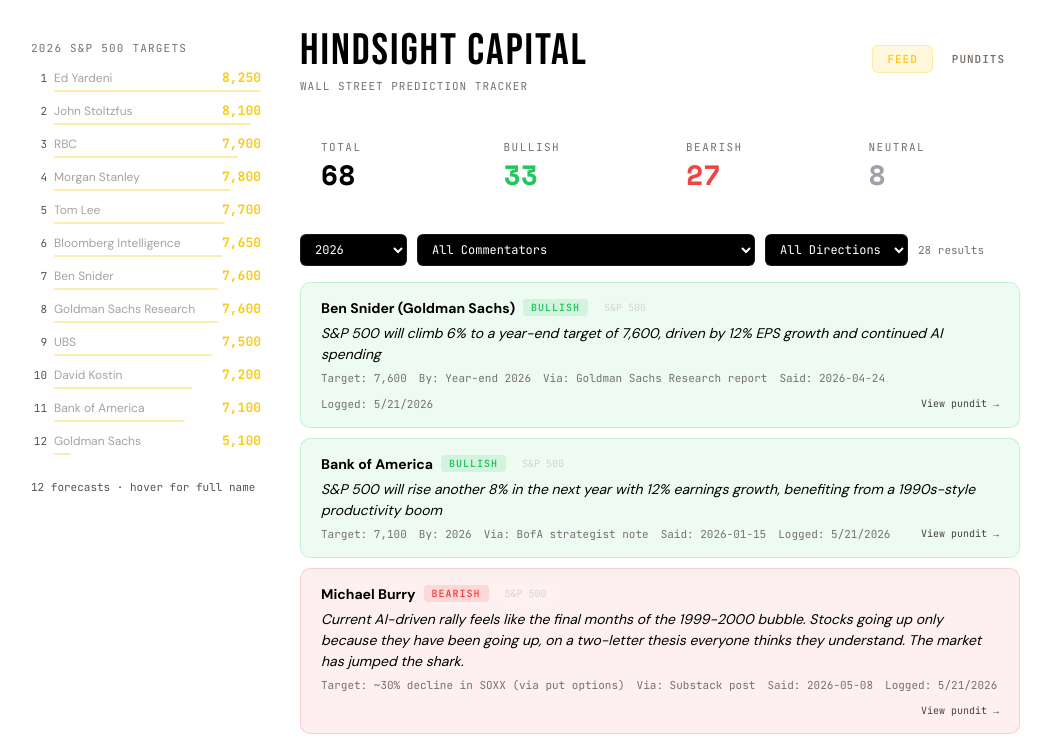
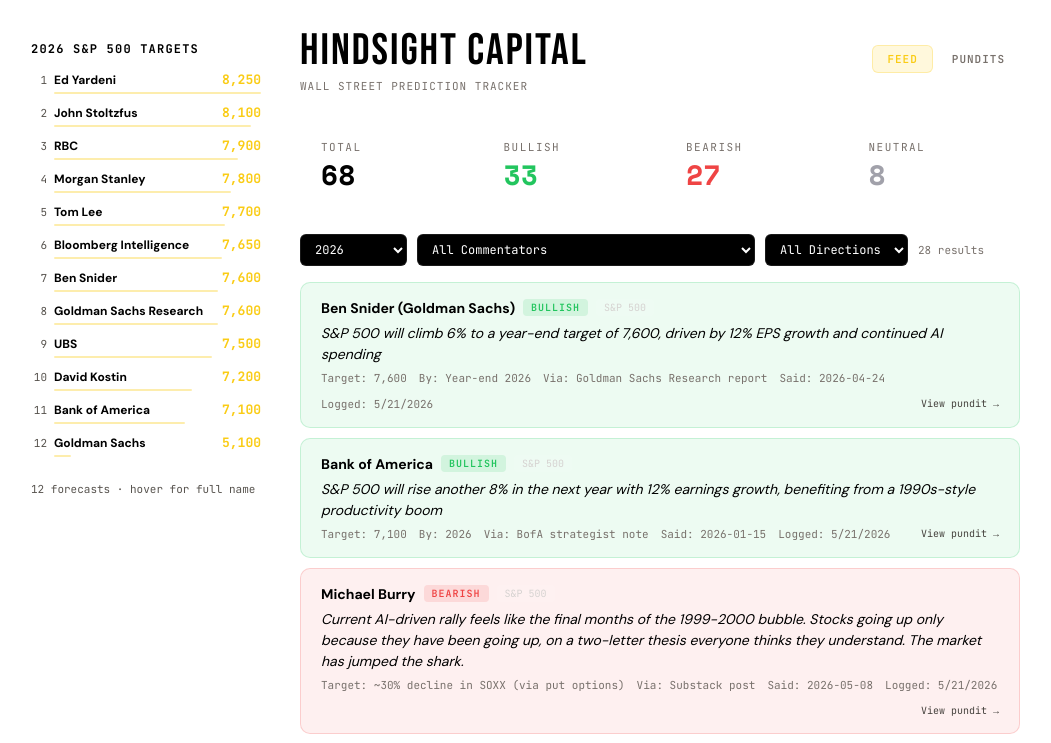
Before and after one commit to veridead1/pundit-tracker, a Next.js app: page / in a window 1280 px wide. Shown: the top 743 px of the page, without its empty margins (84-1135 px from the left). Built offline with nearby package versions, Linux system fonts and the light colour scheme.

Commit message:
Make 2026 S&P 500 targets sidebar bold
Co-Authored-By: Claude Sonnet 4.6 <noreply@anthropic.com>

```diff
--- a/components/PunditTracker.jsx
+++ b/components/PunditTracker.jsx
@@ -492,7 +492,7 @@ export default function PunditTracker() {
           padding: "16px 14px",
           alignSelf: "flex-start",
         }}>
-          <div style={{ fontSize: 11, color: "#78716c", fontFamily: monoFont, textTransform: "uppercase", letterSpacing: 1.2, marginBottom: 14 }}>
+          <div style={{ fontSize: 12, color: "#000000", fontFamily: monoFont, textTransform: "uppercase", letterSpacing: 1.2, marginBottom: 14, fontWeight: 700 }}>
             2026 S&P 500 Targets
           </div>
           {sp500Targets.map(function(t, i) {
@@ -508,10 +508,10 @@ export default function PunditTracker() {
               <div key={t.id} style={{ marginBottom: 10 }}>
                 <div style={{ display: "flex", alignItems: "center", gap: 7, marginBottom: 4 }}>
                   <span style={{ fontSize: 11, color: "#57534e", fontFamily: monoFont, width: 16, textAlign: "right", flexShrink: 0 }}>{i + 1}</span>
-                  <span style={{ flex: 1, fontSize: 12, color: "#a8a29e", overflow: "hidden", textOverflow: "ellipsis", whiteSpace: "nowrap" }} title={t.commentator}>
+                  <span style={{ flex: 1, fontSize: 12, fontWeight: 700, color: "#000000", overflow: "hidden", textOverflow: "ellipsis", whiteSpace: "nowrap" }} title={t.commentator}>
                     {shortName}
                   </span>
-                  <span style={{ fontSize: 13, fontWeight: 700, color: "#facc15", fontFamily: monoFont, flexShrink: 0 }}>
+                  <span style={{ fontSize: 13, fontWeight: 800, color: "#facc15", fontFamily: monoFont, flexShrink: 0 }}>
                     {t.target.toLocaleString()}
                   </span>
                 </div>
```
